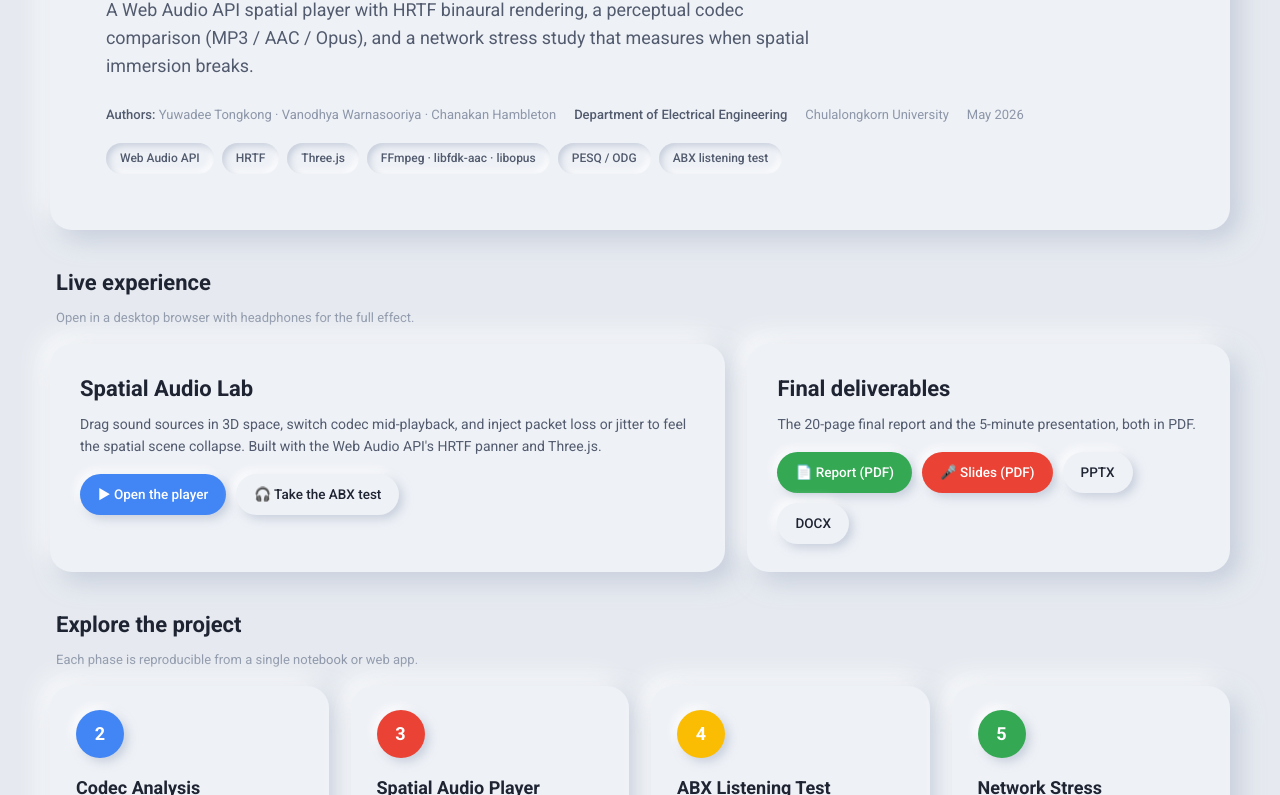
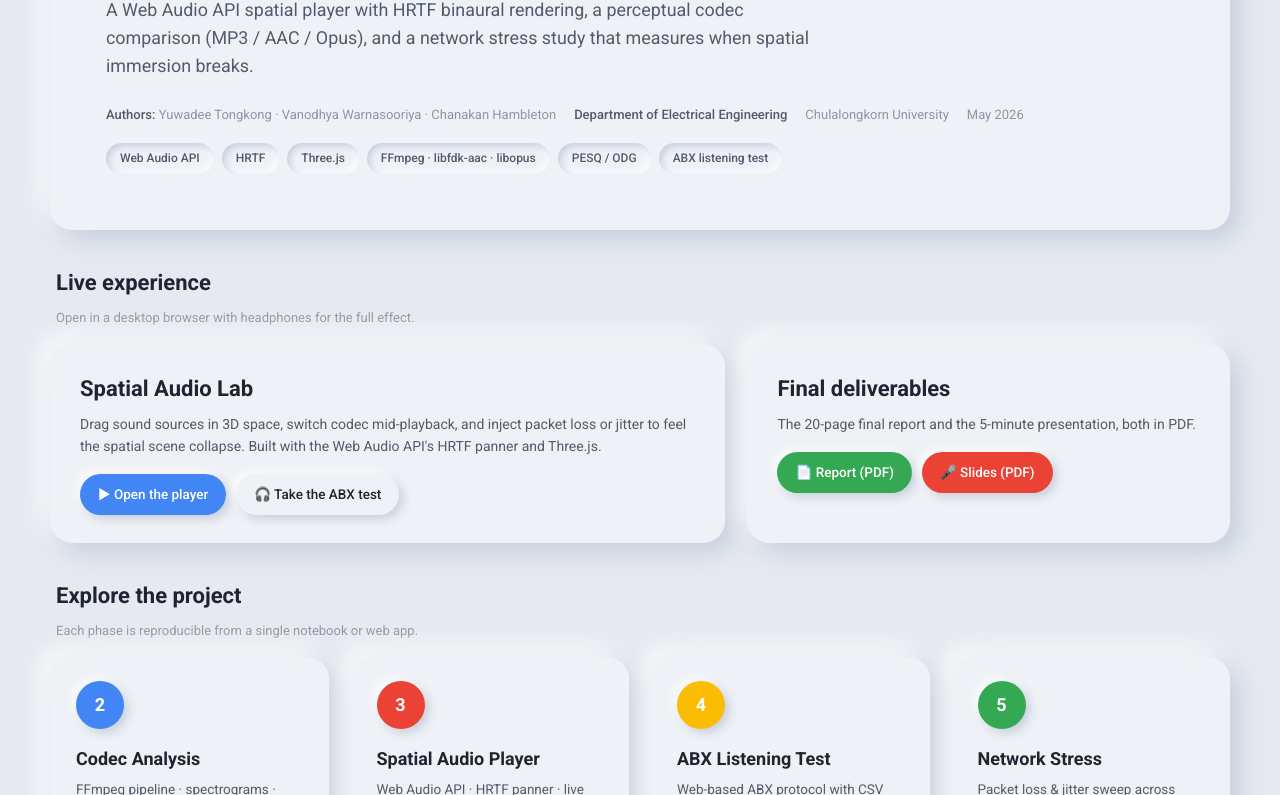
Before and after one commit to vanowarna/spatial-audio-and-high-fidelity-streaming, a plain HTML site: page index.html in a window 1280 px wide. Shown: the part 305-1100 px from the top of the page. Drawn offline with Linux system fonts and the light colour scheme; a web font is replaced by a local one.

Commit message:
Update index.html

```diff
--- a/index.html
+++ b/index.html
@@ -279,8 +279,6 @@
         <div class="btn-row">
           <a class="btn green" href="deliverables/Spatial_Audio_Report.pdf" target="_blank" rel="noopener">📄 Report (PDF)</a>
           <a class="btn red" href="deliverables/Spatial_Audio_Presentation.pdf" target="_blank" rel="noopener">🎤 Slides (PDF)</a>
-          <a class="btn secondary" href="deliverables/Spatial_Audio_Presentation.pptx">PPTX</a>
-          <a class="btn secondary" href="deliverables/Spatial_Audio_Report.docx">DOCX</a>
         </div>
       </div>
     </div>
```
